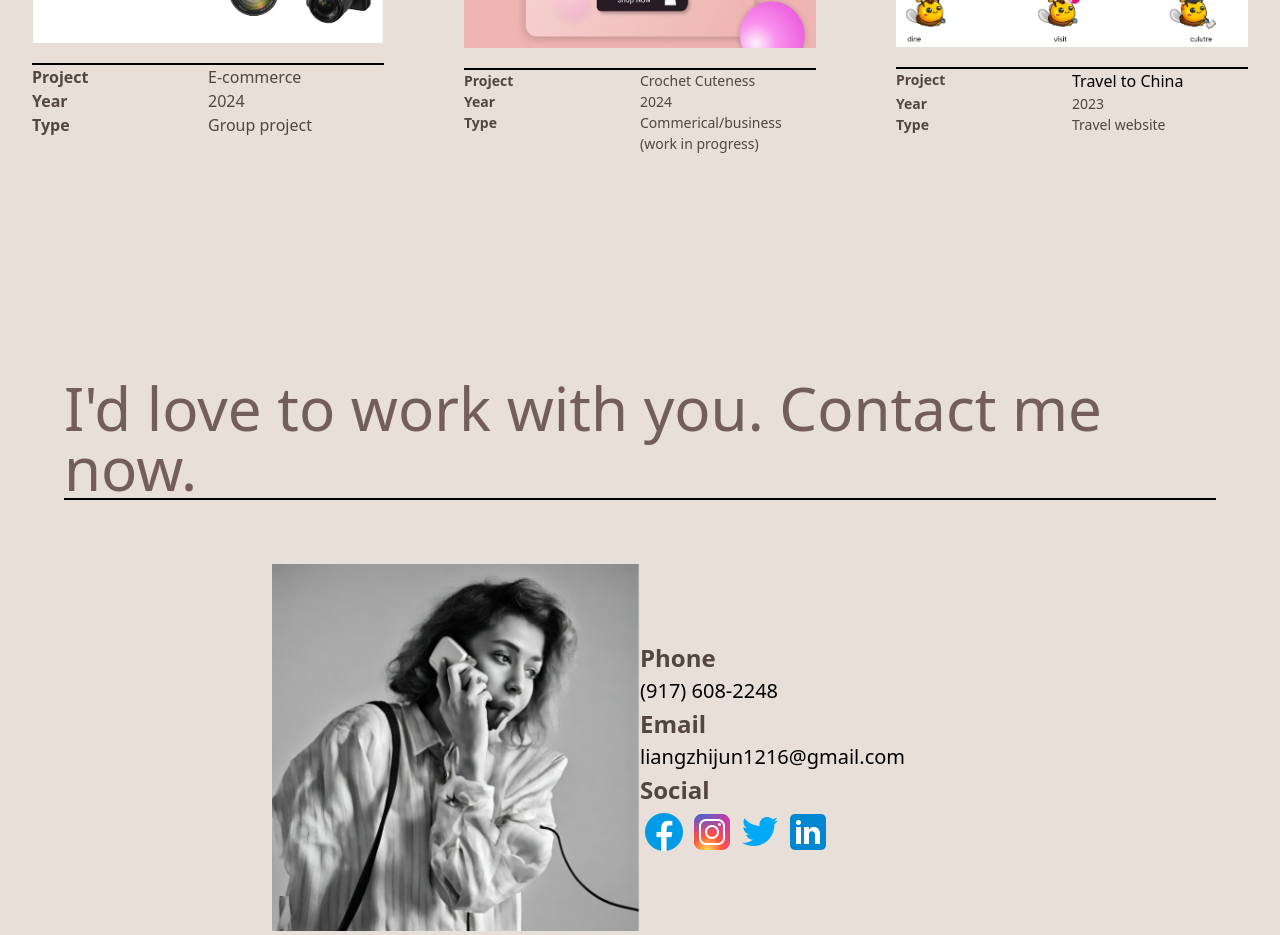
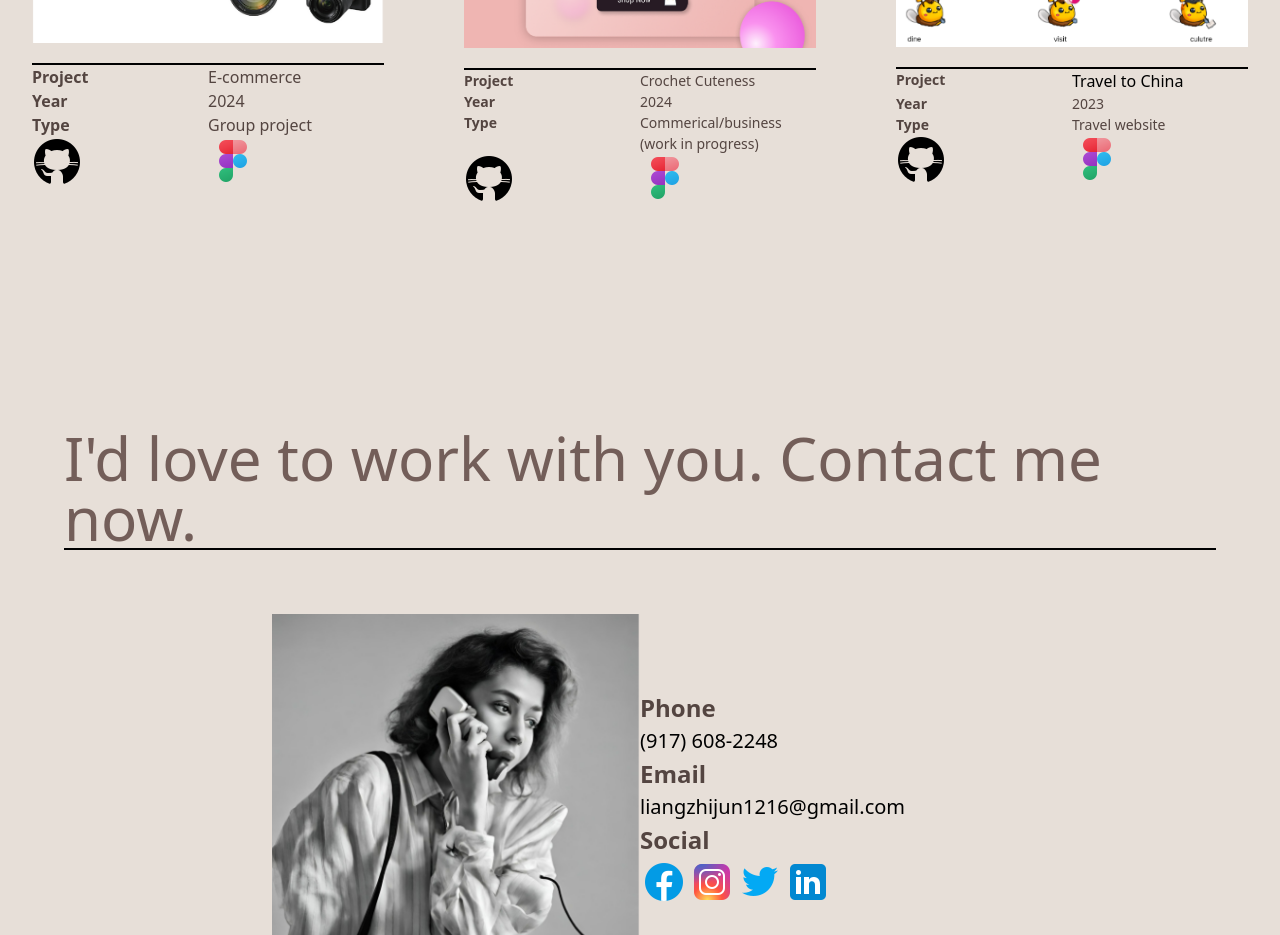
Before and after one commit to Liangzhijun123/portfolio, a React (Vite) app: page / in a window 1280 px wide. Shown: the part 2380-3315 px from the top of the page. Built offline with nearby package versions, Linux system fonts and the light colour scheme.

Commit message:
feat: github link and figma link to each project

```diff
--- a/src/component/ui/what_I_can_do.tsx
+++ b/src/component/ui/what_I_can_do.tsx
@@ -1,5 +1,3 @@
-
-
 function can_do() {
   return (
     <>
@@ -33,6 +31,18 @@ function can_do() {
               <div className="font-tt-commons-pro text-[#544541]">
                 Group project
               </div>
+              <div>
+                {" "}
+                <a href="https://github.com/Liangzhijun123/ecom">
+                  <img src="/github.png"></img>
+                </a>
+              </div>
+              <div>
+                {" "}
+                <a href="https://www.figma.com/file/r31HvMoSMr2TOsxFFvhZCr/e-commerce-site-for-a-camera-store?type=design&node-id=0%3A1&mode=design&t=q9X17JKuU5KE5YIy-1">
+                  <img src="/figma.png"></img>
+                </a>
+              </div>
             </div>
           </div>
 
@@ -57,6 +67,18 @@ function can_do() {
               </div>
               <div className="font-tt-commons-pro text-[#544541] text-[14px]">
                 Commerical/business (work in progress)
+              </div>
+              <div>
+                {" "}
+                <a href="#">
+                  <img src="/github.png"></img>
+                </a>
+              </div>
+              <div>
+                {" "}
+                <a href="https://www.figma.com/file/7xJNdNuXfmmeVSLFXG7AFu/shop?type=design&mode=design&t=q9X17JKuU5KE5YIy-1">
+                  <img src="/figma.png"></img>
+                </a>
               </div>
             </div>
           </div>
@@ -83,6 +105,18 @@ function can_do() {
               <div className="font-tt-commons-pro text-[#544541] text-[14px]">
                 Travel website
               </div>
+              <div>
+                {" "}
+                <a href="#">
+                  <img src="/github.png"></img>
+                </a>
+              </div>
+              <div>
+                {" "}
+                <a href="https://www.figma.com/file/CqYgZKIQIfic8eJEJu2RiE/china-website?type=design&node-id=0%3A1&mode=design&t=Sfcr6CjK8mOxy2fJ-1">
+                  <img src="/figma.png"></img>
+                </a>
+              </div>
             </div>
           </div>
         </div>
```
Also changed, not shown: public/figma.png (added), public/github.png (added).
